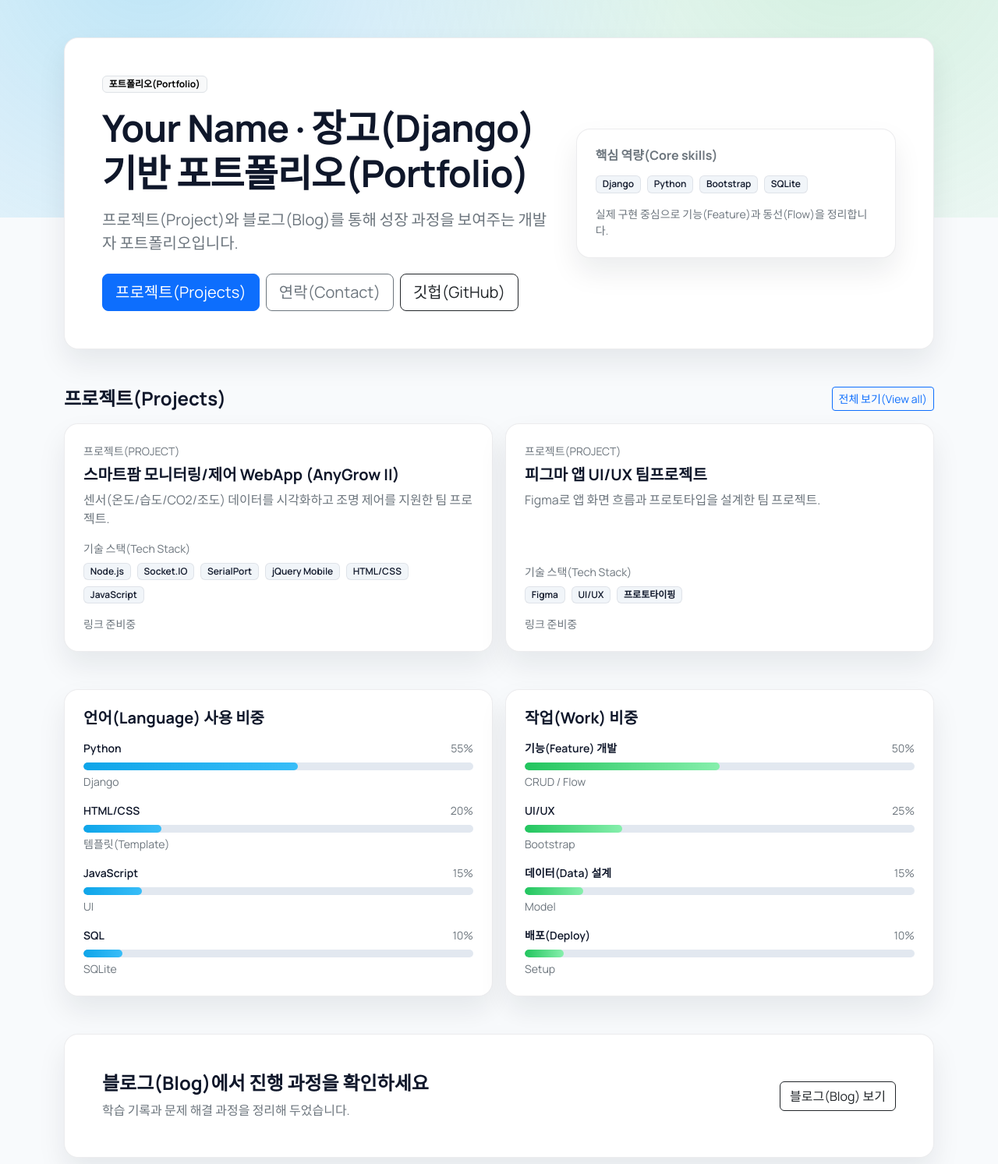
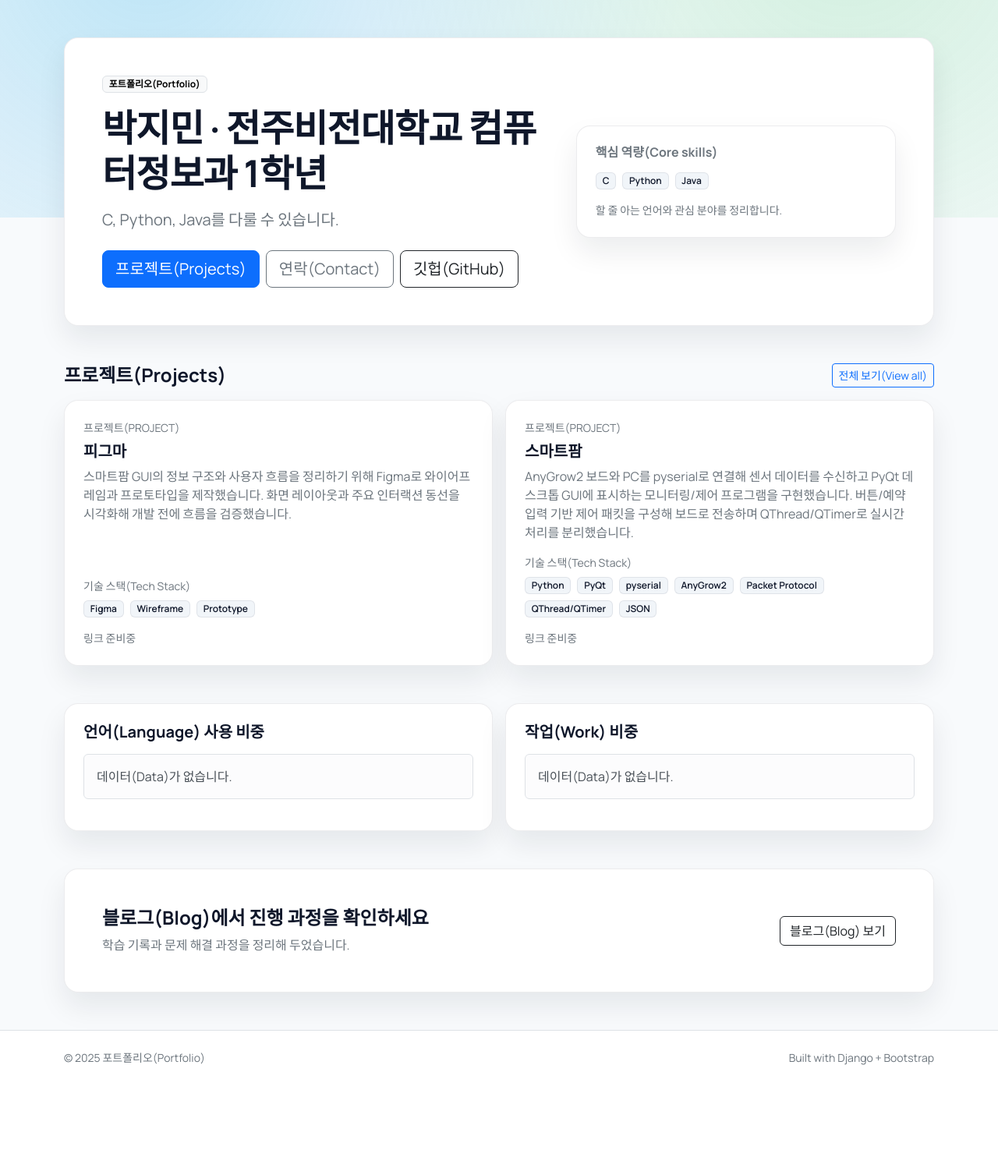
Before and after one commit to jimin-vision/vision_jimin_django, a Django app: page / in a window 1280 px wide. Shown: the part 81-1574 px from the top of the page at 78% size. After the commit the page ends 1447 px from the top, so only its background shows below. Run offline with Django 5.2, Linux system fonts and the light colour scheme.

Commit message:
수정:프로젝트
내껄로 교체

```diff
--- a/pages/data.py
+++ b/pages/data.py
@@ -1,37 +1,53 @@
 PROFILE = {
-    "name": "Your Name",
-    "headline": "장고(Django) 기반 포트폴리오(Portfolio)",
-    "summary": "프로젝트(Project)와 블로그(Blog)를 통해 성장 과정을 보여주는 개발자 포트폴리오입니다.",
-    "email": "TODO",
-    "github": "TODO",
+    "name": "박지민",
+    "headline": "전주비전대학교 컴퓨터정보과 1학년",
+    "summary": "C, Python, Java를 다룰 수 있습니다.",
+    "email": "vision202518015@gmail.com",
+    "github": "https://github.com/jimin-vision",
     "resume": "",
 }
 
 PROJECTS = [
     {
-        "name": "스마트팜 모니터링/제어 WebApp (AnyGrow II)",
-        "summary": "센서(온도/습도/CO2/조도) 데이터를 시각화하고 조명 제어를 지원한 팀 프로젝트.",
-        "tech_stack": ["Node.js", "Socket.IO", "SerialPort", "jQuery Mobile", "HTML/CSS", "JavaScript"],
+        "name": "피그마",
+        "summary": (
+            "스마트팜 GUI의 정보 구조와 사용자 흐름을 정리하기 위해 Figma로 "
+            "와이어프레임과 프로토타입을 제작했습니다. 화면 레이아웃과 주요 "
+            "인터랙션 동선을 시각화해 개발 전에 흐름을 검증했습니다."
+        ),
+        "tech_stack": ["Figma", "Wireframe", "Prototype"],
         "link": "",
     },
     {
-        "name": "피그마 앱 UI/UX 팀프로젝트",
-        "summary": "Figma로 앱 화면 흐름과 프로토타입을 설계한 팀 프로젝트.",
-        "tech_stack": ["Figma", "UI/UX", "프로토타이핑"],
+        "name": "스마트팜",
+        "summary": (
+            "AnyGrow2 보드와 PC를 pyserial로 연결해 센서 데이터를 수신하고 "
+            "PyQt 데스크톱 GUI에 표시하는 모니터링/제어 프로그램을 구현했습니다. "
+            "버튼/예약 입력 기반 제어 패킷을 구성해 보드로 전송하며 QThread/QTimer로 "
+            "실시간 처리를 분리했습니다."
+        ),
+        "details": [
+            "목적: 센서 -> 보드(AnyGrow2) -> 시리얼 통신 -> PC(Python GUI) 흐름으로 "
+            "데이터를 모니터링하고, PC에서 보드로 제어 명령을 전송하는 스마트팜 통합 UI 제작.",
+            "보드에서 올라오는 센서 데이터 수신/파싱 후 화면 표시.",
+            "GUI 버튼 입력 기반 제어 패킷 생성 후 보드로 전송.",
+            "JSON 기반 예약 스케줄링(예약 데이터 저장/로드 + 예약 실행 로직).",
+            "QThread/QTimer 기반 비동기 처리로 UI 프리징 방지 및 실시간 갱신.",
+            "Figma로 화면 구조/레이아웃/동선 설계(프로토타입으로 흐름 검증).",
+        ],
+        "highlights": [
+            "PyQt 기반 데스크톱 GUI",
+            "AnyGrow2 보드 연동(센서/제어)",
+            "pyserial 시리얼 통신으로 데이터 송수신",
+            "QThread/QTimer로 실시간 처리(화면 멈춤 방지)",
+            "JSON 기반 예약 스케줄링 구현",
+        ],
+        "note": "발표/구성상 Python 파트는 본인 구현, Java 파트는 조원이 발표/구현.",
+        "tech_stack": ["Python", "PyQt", "pyserial", "AnyGrow2", "Packet Protocol", "QThread/QTimer", "JSON"],
         "link": "",
     },
 ]
 
-LANGUAGE_USAGE = [
-    {"label": "Python", "percent": 55, "note": "Django"},
-    {"label": "HTML/CSS", "percent": 20, "note": "템플릿(Template)"},
-    {"label": "JavaScript", "percent": 15, "note": "UI"},
-    {"label": "SQL", "percent": 10, "note": "SQLite"},
-]
+LANGUAGE_USAGE = []
 
-WORK_USAGE = [
-    {"label": "기능(Feature) 개발", "percent": 50, "note": "CRUD / Flow"},
-    {"label": "UI/UX", "percent": 25, "note": "Bootstrap"},
-    {"label": "데이터(Data) 설계", "percent": 15, "note": "Model"},
-    {"label": "배포(Deploy)", "percent": 10, "note": "Setup"},
-]
+WORK_USAGE = []
--- a/pages/templates/pages/_project_card.html
+++ b/pages/templates/pages/_project_card.html
@@ -2,7 +2,32 @@
   <div class="surface h-100 p-4 d-flex flex-column">
     <div class="small text-uppercase text-secondary mb-2">프로젝트(Project)</div>
     <h3 class="h5 fw-bold mb-2">{{ project.name }}</h3>
-    <p class="text-secondary flex-grow-1">{{ project.summary }}</p>
+    <div class="flex-grow-1">
+      <p class="text-secondary mb-3">{{ project.summary }}</p>
+      {% if show_detail and project.details %}
+        <div class="mb-3">
+          <div class="small text-secondary mb-2">프로젝트 설명(Detail)</div>
+          <ul class="small text-secondary mb-0 ps-3">
+            {% for line in project.details %}
+              <li>{{ line }}</li>
+            {% endfor %}
+          </ul>
+        </div>
+      {% endif %}
+      {% if show_detail and project.highlights %}
+        <div class="mb-3">
+          <div class="small text-secondary mb-2">사용 기술 5줄 요약</div>
+          <ul class="small text-secondary mb-0 ps-3">
+            {% for line in project.highlights %}
+              <li>{{ line }}</li>
+            {% endfor %}
+          </ul>
+        </div>
+      {% endif %}
+      {% if show_detail and project.note %}
+        <div class="small text-secondary mb-3">{{ project.note }}</div>
+      {% endif %}
+    </div>
     <div class="mb-3">
       <div class="small text-secondary mb-2">기술 스택(Tech Stack)</div>
       <div class="d-flex flex-wrap gap-2">
--- a/pages/templates/pages/home.html
+++ b/pages/templates/pages/home.html
@@ -22,12 +22,11 @@
       <div class="surface p-4">
         <h2 class="h6 fw-bold text-secondary mb-3">핵심 역량(Core skills)</h2>
         <div class="d-flex flex-wrap gap-2 mb-3">
-          <span class="badge badge-skill">Django</span>
+          <span class="badge badge-skill">C</span>
           <span class="badge badge-skill">Python</span>
-          <span class="badge badge-skill">Bootstrap</span>
-          <span class="badge badge-skill">SQLite</span>
+          <span class="badge badge-skill">Java</span>
         </div>
-        <div class="small text-secondary">실제 구현 중심으로 기능(Feature)과 동선(Flow)을 정리합니다.</div>
+        <div class="small text-secondary">할 줄 아는 언어와 관심 분야를 정리합니다.</div>
       </div>
     </div>
   </div>
--- a/pages/templates/pages/projects.html
+++ b/pages/templates/pages/projects.html
@@ -10,7 +10,7 @@
 
 <div class="row row-cols-1 row-cols-md-2 g-3 stagger">
   {% for project in projects %}
-    {% include "pages/_project_card.html" with project=project %}
+    {% include "pages/_project_card.html" with project=project show_detail=True %}
   {% empty %}
     <div class="col">
       <div class="alert alert-light border">프로젝트(Project)가 아직 없습니다.</div>
```
Also changed, not shown: pages/templates/pages/about.html (+6 -6 lines), pages/templates/pages/contact.html (+12 -13 lines).
